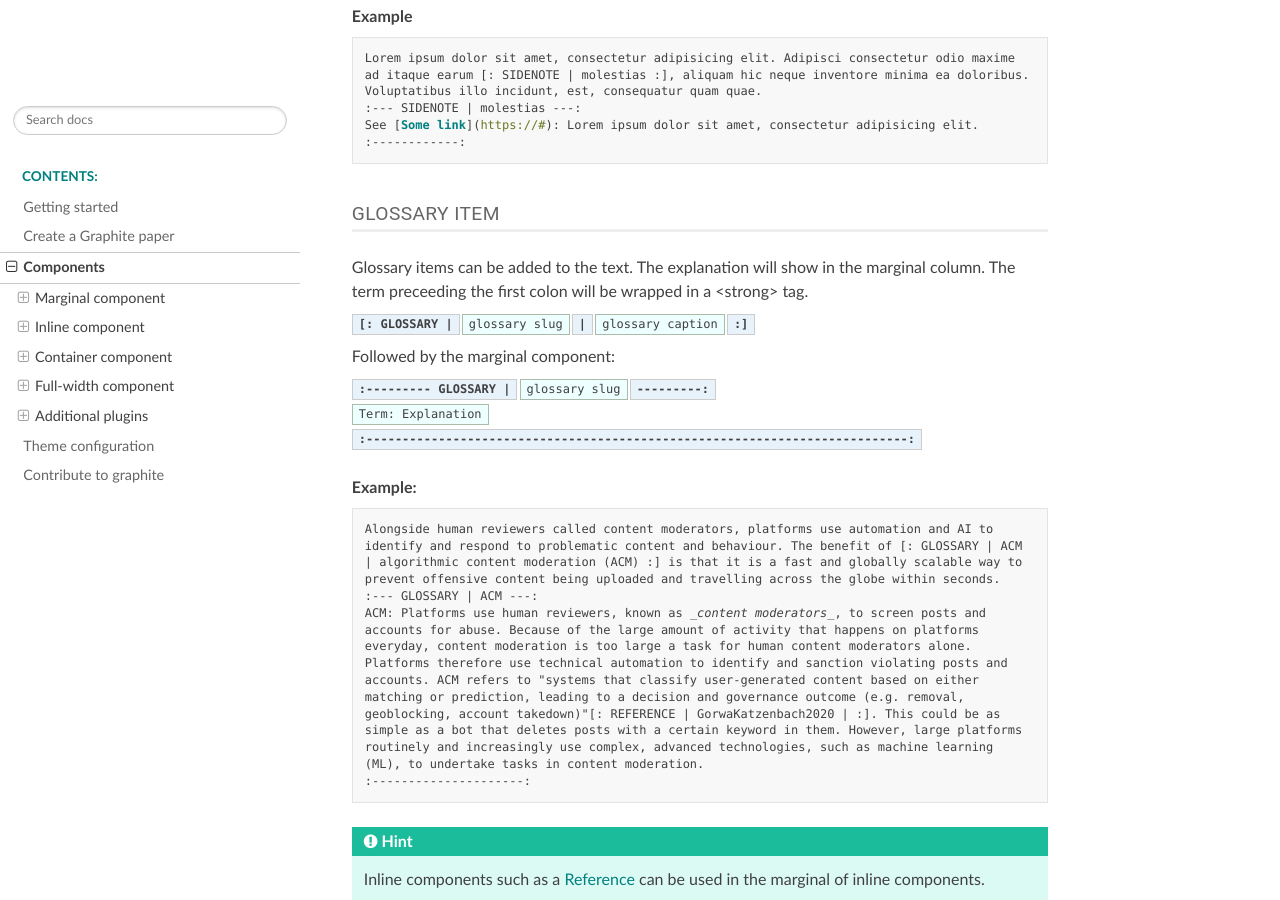
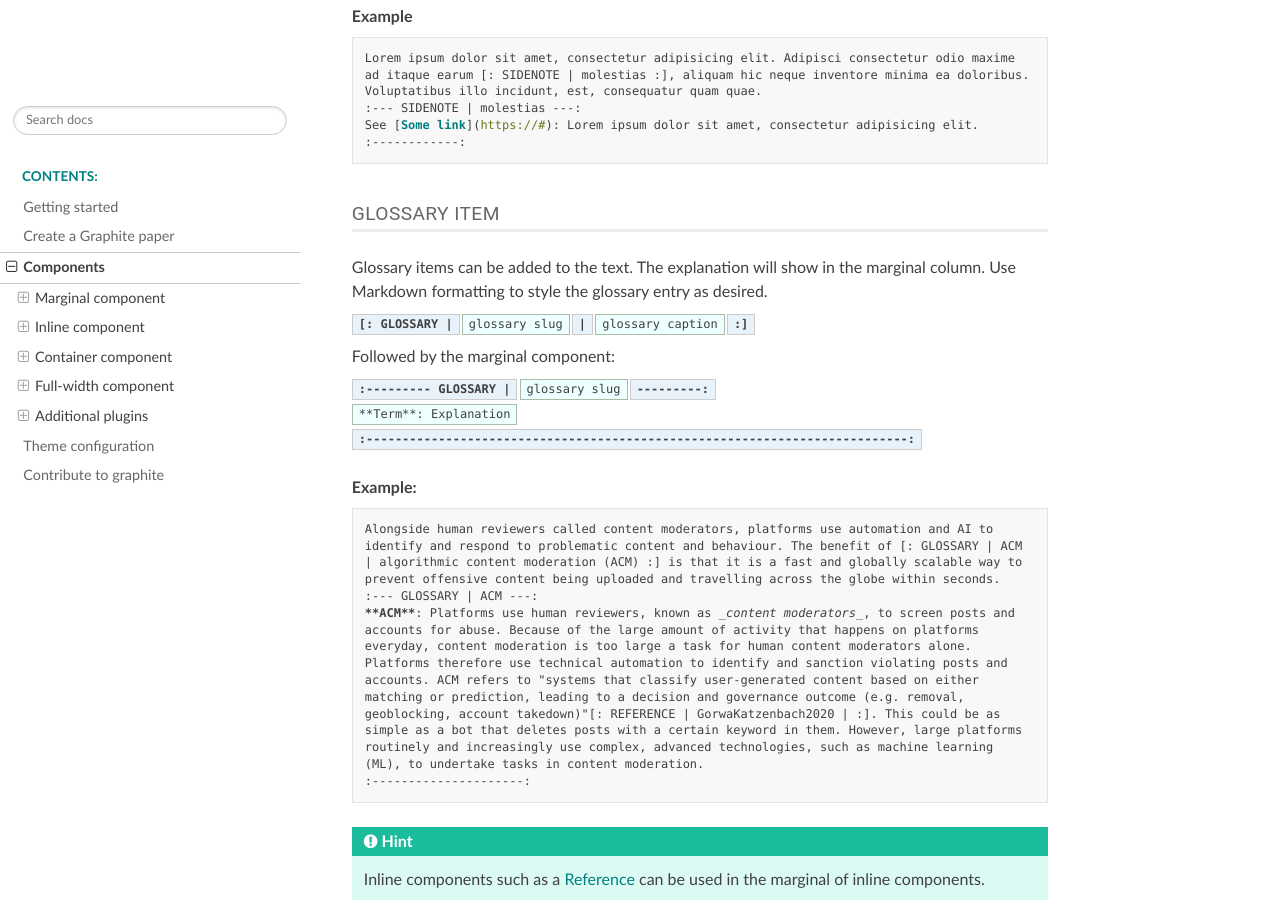
Before and after one commit to impactdistillery/graphite-paper, a Sphinx documentation site: the page built from docs/pages/components.rst, in a window 1280 px wide and 900 px high, scrolled down 3258 px. Built offline with Sphinx 7.4.7 and the Read the Docs theme 3.1.0, drawn with Linux system fonts in a browser that asks for light colours.

Commit message:
Fix automatic colon-based bolding in glossary module and update documentation
Co-authored-by: crosssenses <8026065+crosssenses@users.noreply.github.com>

```diff
--- a/docs/pages/components.rst
+++ b/docs/pages/components.rst
@@ -183,14 +183,14 @@ Followed by the :ref:`Marginal module`:
 Glossary item
 -------------
 
-Glossary items can be added to the text. The explanation will show in the marginal column. The term preceeding the first colon will be wrapped in a <strong> tag.
+Glossary items can be added to the text. The explanation will show in the marginal column. Use Markdown formatting to style the glossary entry as desired.
 
 :syntax:`[: GLOSSARY |` :variable:`glossary slug` :syntax:`\ |\ ` :variable:`glossary caption` :syntax:`\ :]`
 
 Followed by the marginal component:
 
 | :syntax:`:--------- GLOSSARY |` :variable:`glossary slug` :syntax:`\ ---------:`
-| :variable:`Term: Explanation`
+| :variable:`**Term**: Explanation`
 | :syntax:`:---------------------------------------------------------------------------:`
 
 **Example:**
```
Also changed, not shown: other parts of docs/pages/components.rst (+1 -1 lines), 1 other file.
